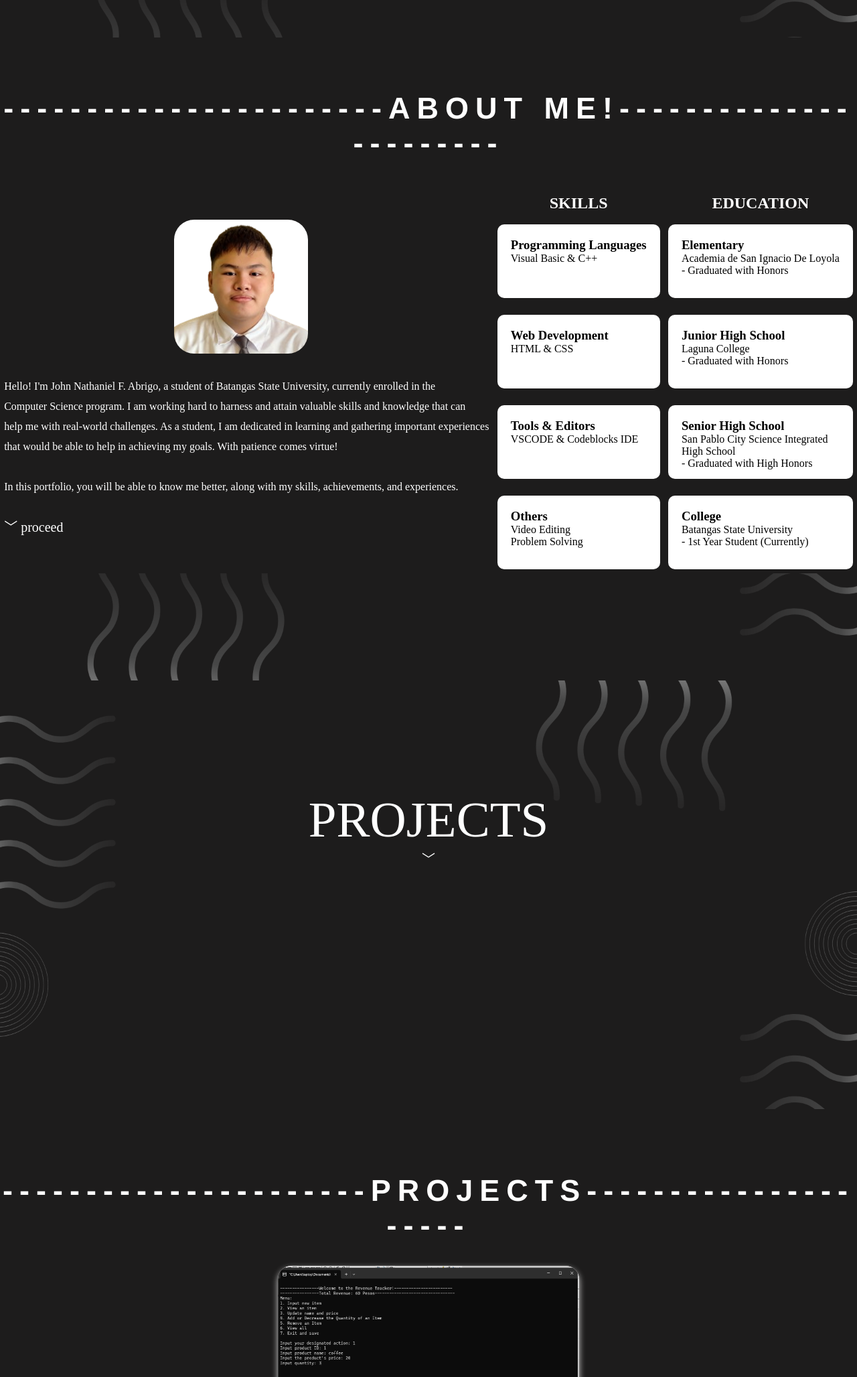
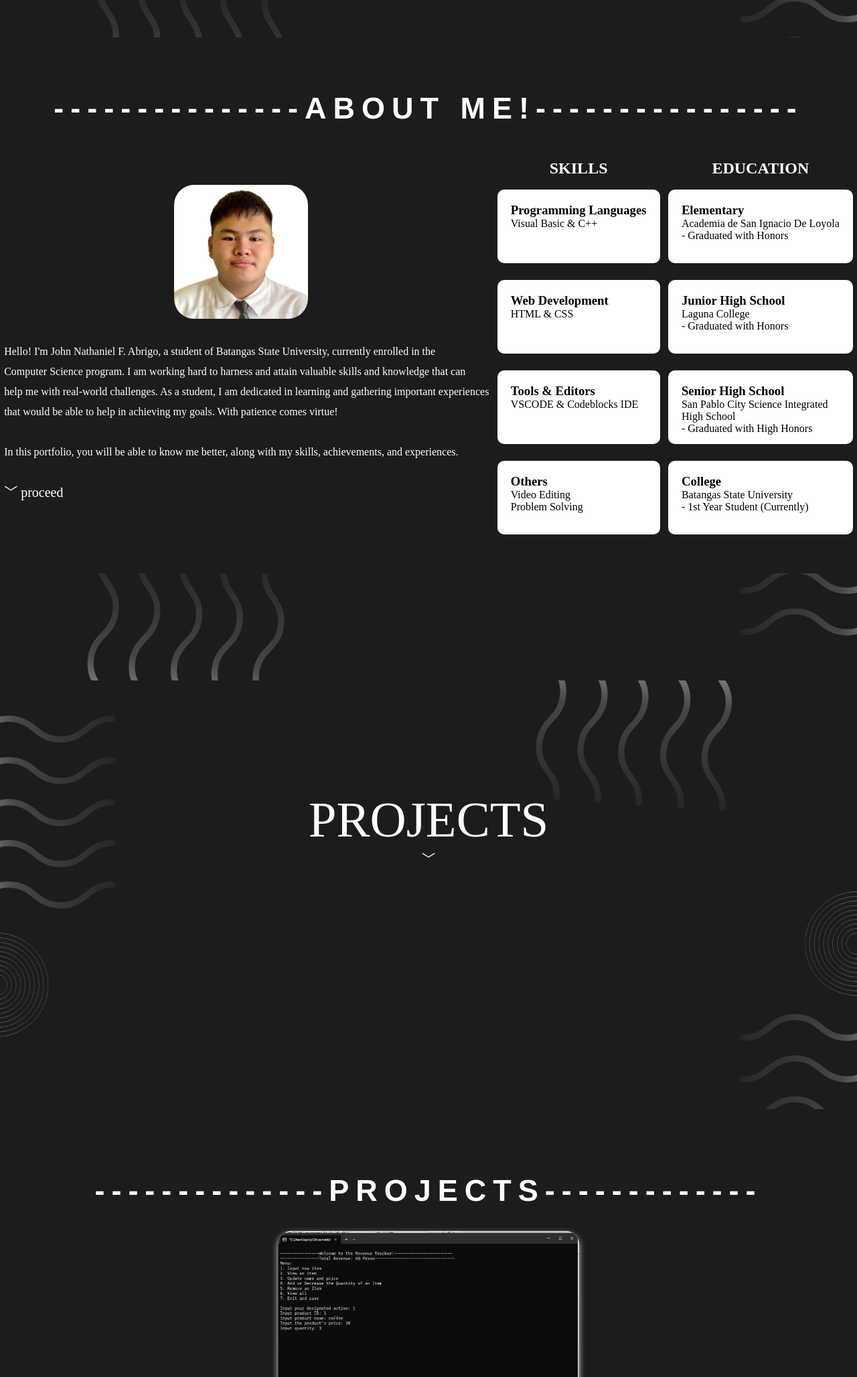
Before and after one commit to Invxty/Invxty.github.io, a plain HTML site: page index.html in a window 1280 px wide. Shown: the part 1544-3600 px from the top of the page at 67% size. Drawn offline with nearby package versions, Linux system fonts and the light colour scheme.

Commit message:
Update index.html

```diff
--- a/index.html
+++ b/index.html
@@ -42,7 +42,7 @@
             </section>
             <section id = "description" class = "desc-sect">
                 <div class = "abt-top">
-                    <h1>-----------------------ABOUT ME!-----------------------</h1>
+                    <h1>---------------ABOUT ME!----------------</h1>
                 </div>
             <div class="grid">
                 <div>
@@ -133,7 +133,7 @@
 
             <section id = "projects-cont" class = "proj-content">
                 <div class = "proj-top">
-                    <h1>----------------------PROJECTS---------------------</h1>
+                    <h1>--------------PROJECTS-------------</h1>
                 </div>
             <div class = "grid2">
 
```
